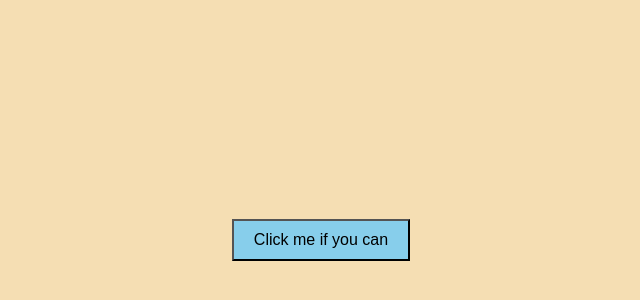
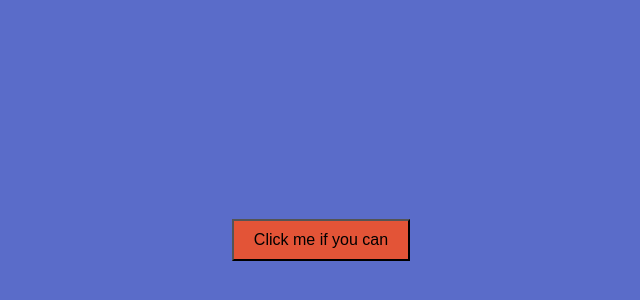
Before and after one commit to mukuld86/Funn, a plain HTML site: page index.html in a window 1280 px wide. Shown: the part 168-468 px from the top of the page, without its empty margins (319-959 px from the left). Drawn offline with Linux system fonts and the light colour scheme.

Commit message:
changed styling

```diff
--- a/index.html
+++ b/index.html
@@ -10,13 +10,13 @@
             justify-content: center;
             align-items: center;
             height: 100vh;
-            background-color:wheat;
+            background-color:rgb(90, 108, 201);
         }
         button {
             padding: 10px 20px;
             font-size: 16px;
             cursor: pointer;
-            background-color:skyblue;
+            background-color:rgb(227, 84, 55);
         }
     </style>
 </head>
--- a/script.js
+++ b/script.js
@@ -3,7 +3,7 @@ const buffer = 50;
 const moveDistance = 60;
 
 function buttonClicked(){
-    alert("You are GAY!!!");
+    alert("Why are you GAY!!!");
     let heading = document.createElement("H1");
     heading.innerText = "You are GAY!!!";
     document.body.appendChild(heading);
```
